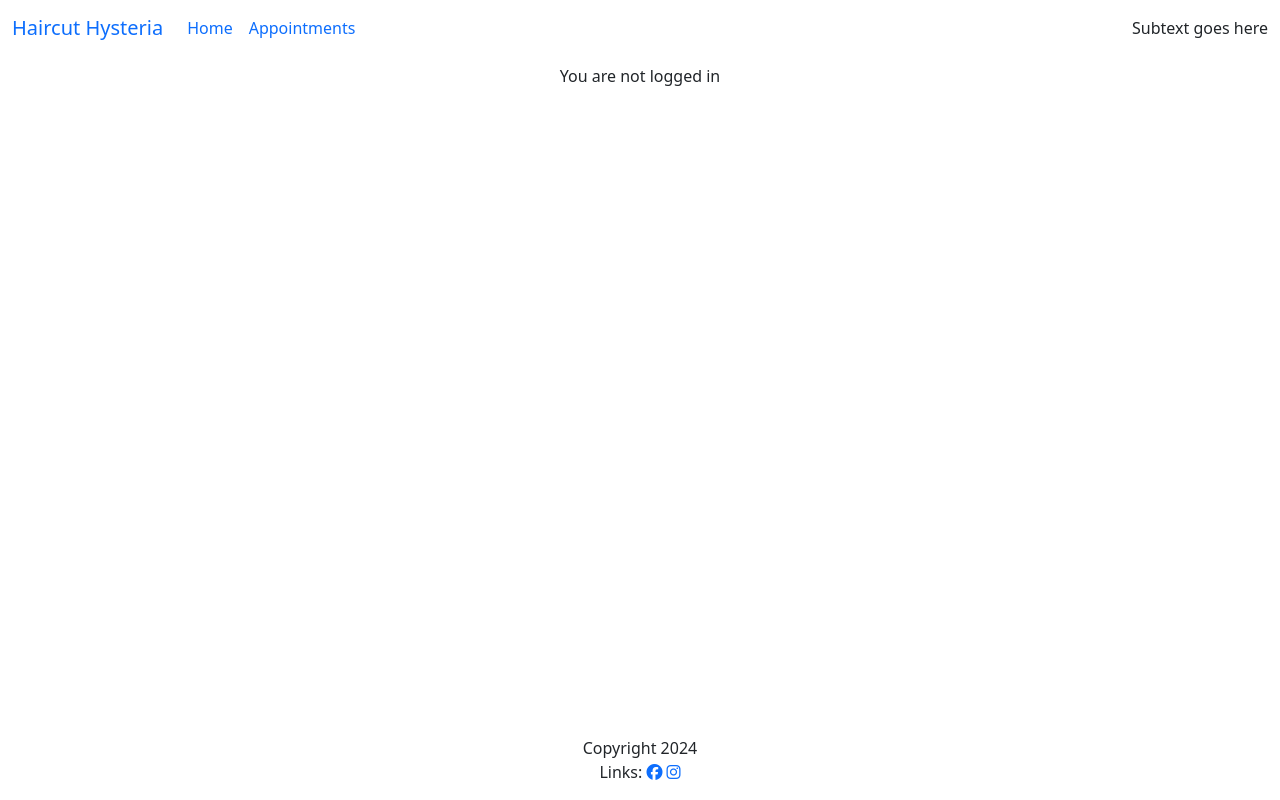
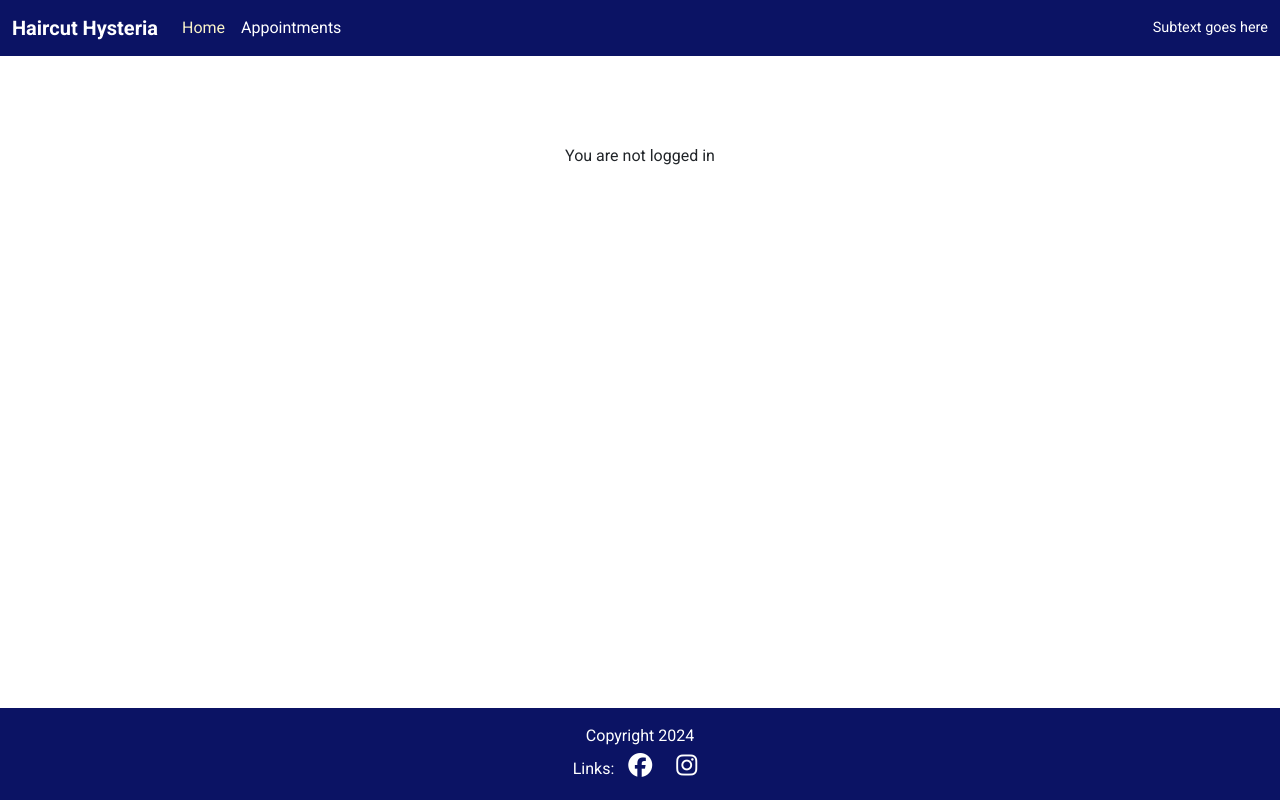
Before and after one commit to E-Printer/haircut-hysteria, a Django app: page / in a window 1280 px wide. Run offline with Django 4.2, Linux system fonts and the light colour scheme; some libraries are stand-ins or nearby versions.

Commit message:
Added some basic style

```diff
--- a/static/css/style.css
+++ b/static/css/style.css
@@ -1,3 +1,99 @@
-h1{
-    color: red;
+/* Google Fonts */
+@import url('https://fonts.googleapis.com/css2?family=Lexend+Giga:wght@100..900&family=Merriweather:ital,wght@0,300;0,400;0,700;0,900;1,300;1,400;1,700;1,900&family=Roboto:ital,wght@0,100;0,300;0,400;0,500;0,700;0,900;1,100;1,300;1,400;1,500;1,700;1,900&display=swap');
+
+/* General Styles */
+body {
+    font-family: 'Roboto', sans-serif;
+    background-color: #f4f4f4;
 }
+
+.main-bg {
+    background-color: #ffffff;
+}
+
+/* Navbar Styles */
+.navbar {
+    background-color: #0b1364;
+}
+
+.navbar .navbar-brand {
+    color: white;
+    font-weight: 700;
+}
+
+.navbar .nav-link {
+    color: white;
+}
+
+.navbar .nav-link.active {
+    color: #FAF3C8;
+}
+
+.navbar-toggler-icon {
+    background-color: white;
+}
+
+.navbar-subtext {
+    color: white;
+    font-size: 0.9rem;
+}
+
+/* Container and Column Layout */
+.container {
+    margin-top: 20px;
+}
+
+.row {
+    margin-bottom: 20px;
+}
+
+.col-md-8.offset-md-2 {
+    padding: 20px;
+}
+
+/* Alert Styles */
+.alert-style {
+    border-radius: 5px;
+    margin-top: 20px;
+}
+
+/* Footer Styles */
+.footer {
+    background-color: #0b1364;
+    color: white;
+}
+
+.footer p {
+    font-size: 1rem;
+}
+
+.social-icons {
+    margin: 0 10px;
+    color: white;
+    font-size: 1.5rem;
+}
+
+.social-icons:hover {
+    color: #e8d5b5;
+}
+
+/* Media Queries for Responsiveness */
+
+/* For mobile screens */
+@media (max-width: 576px) {
+    .navbar .navbar-brand {
+        font-size: 1.2rem;
+    }
+
+    .navbar .nav-link {
+        font-size: 0.9rem;
+    }
+
+    .container {
+        padding: 0 10px;
+    }
+
+    .footer {
+        font-size: 0.9rem;
+    }
+}
```
